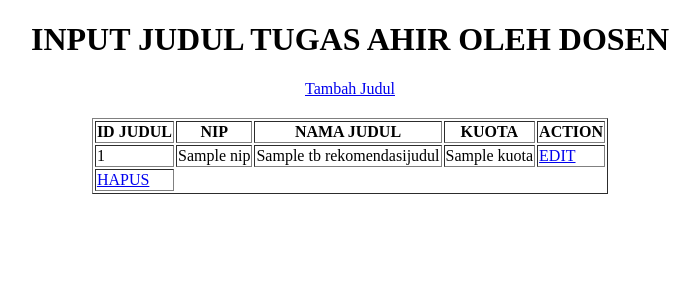
After one commit to mtauhid/si-pengajuanjudul, a CodeIgniter app: the page made by application/views/v_tampilinputjuduldosen.php in a window 1280 px wide. The commit adds this page. Shown: the top 300 px of the page, without its empty margins (290-990 px from the left). Run offline with CodeIgniter, Linux system fonts and the light colour scheme; tables that the repository leaves empty hold one stand-in row (values such as "Sample post"); the template is opened without the code that fills it: most values are stand-ins (such as "Sample title", 1, 10 or a date in 2020).

Commit message:
input judul dosen
on progres (error id otomatis)

```diff
--- a/application/models/m_inputjuduldosen.php
+++ b/application/models/m_inputjuduldosen.php
@@ -1,8 +1,8 @@
 <?php
 
-class m_datadosen extends CI_Model{
+class m_inputjuduldosen extends CI_Model{
 	function tampil_data(){
-		return $this->db->get('tb_dosen');
+		return $this->db->get('tb_rekomendasijudul');
 	}
 
 	function input_data($data,$table){
--- /dev/null
+++ b/application/views/v_tampilinputjuduldosen.php
@@ -0,0 +1,36 @@
+<!DOCTYPE html>
+<html>
+<head>
+	<title>INPUT JUDUL TUGAS AHIR OLEH DOSEN </title>
+</head>
+<body>
+	<center><h1>INPUT JUDUL TUGAS AHIR OLEH DOSEN</h1></center>
+	<center><?php echo anchor('c_inputjuduldosen/tambah','Tambah Judul'); ?></center>
+		<table style="margin:20px auto;" border="1">
+		<tr>
+			<th>ID JUDUL</th>
+		    <th>NIP</th>
+		    <th>NAMA JUDUL</th>
+		    <th>KUOTA</th>
+
+			<th colspan="2">ACTION</th>
+		</tr>
+		<?php
+
+		foreach($tb_rekomendasijudul as $u){
+		?>
+		<tr>
+			 <td><?php echo $u->id_judul ?></td>
+		     <td><?php echo $u->nip ?></td>
+			 <td><?php echo $u->nama_judul ?></td>
+			 <td><?php echo $u->kuota ?></td>
+			 <td>
+			      <?php echo anchor('c_inputjuduldosen/edit/'.$u->id_judul,'EDIT'); ?>
+
+			</td></tr>
+			<tr><td><?php echo anchor('c_inputdosen/hapus/'.$u->id_judul,'HAPUS'); ?></td></tr>
+		</tr>
+		<?php } ?>
+	</table>
+</body>
+</html>
```
Also changed, not shown: application/controllers/c_inputjuduldosen.php (+11 -7 lines), application/views/v_inputjuduldosen.php (+24 -17 lines).
